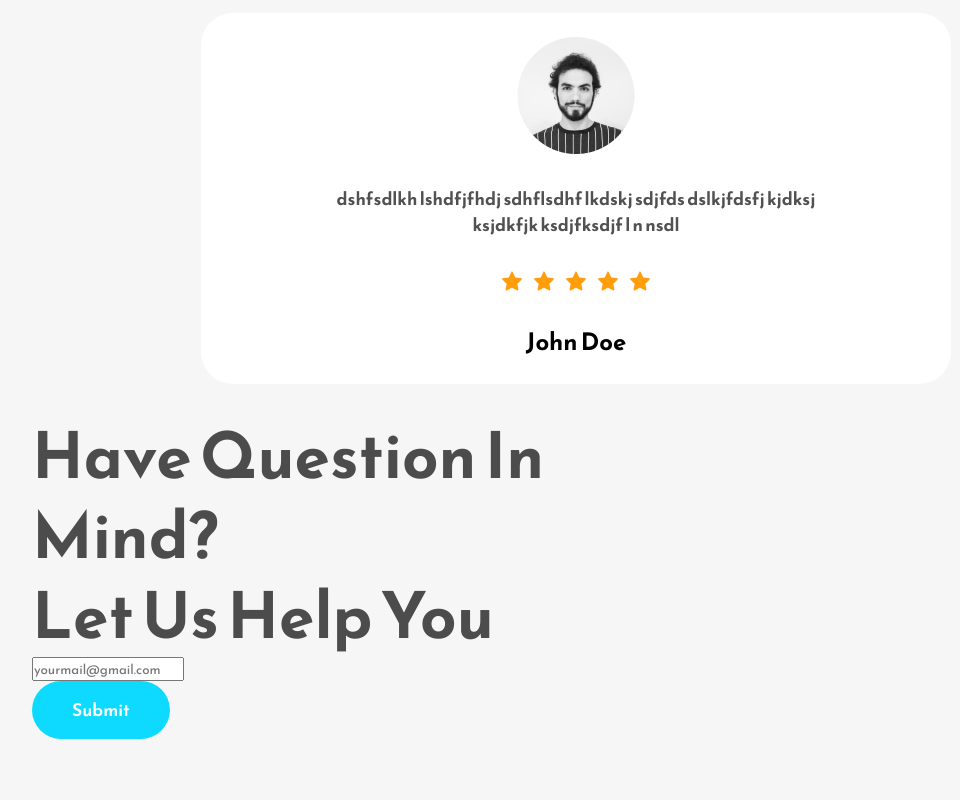
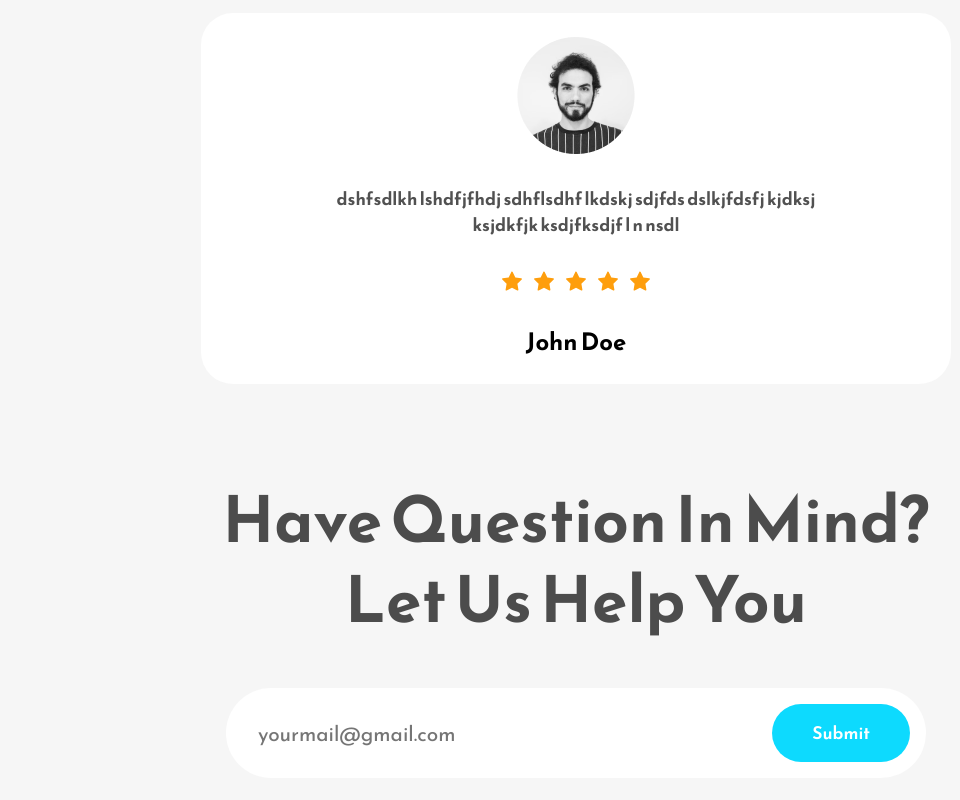
Before and after one commit to anamarieperez/Landing-Page, a React (Create React App) app in the folder my-app/: page / in a window 1280 px wide. Shown: the part 3668-4468 px from the top of the page, without its empty margins (64-1024 px from the left). Before the commit the page ends 4407 px from the top, so only its background shows below. Built offline with nearby package versions, Linux system fonts and the light colour scheme.

Commit message:
add css contact section

```diff
--- a/my-app/src/App.css
+++ b/my-app/src/App.css
@@ -302,6 +302,39 @@
   margin-top: 1.5rem;
 }
 
+.contact-page-wrapper h1 {
+  max-width: 900px !important;
+}
+
+.contact-page-wrapper {
+  display: flex;
+  align-items: center;
+  justify-content: center;
+  flex-direction: column;
+  margin: 6rem 0rem;
+}
+
+.contact-form-container {
+  background-color: white;
+  max-width: 700px;
+  width: 100%;
+  margin-top: 3rem;
+  display: flex;
+  align-items: center;
+  padding: 1rem;
+  border-radius: 5rem;
+}
+
+.contact-form-container input {
+  flex: 1;
+  height: 100%;
+  border: none;
+  outline: none;
+  font-size: 1.3rem;
+  padding: 0.5rem 1rem;
+}
+
+
 
 
 
```
